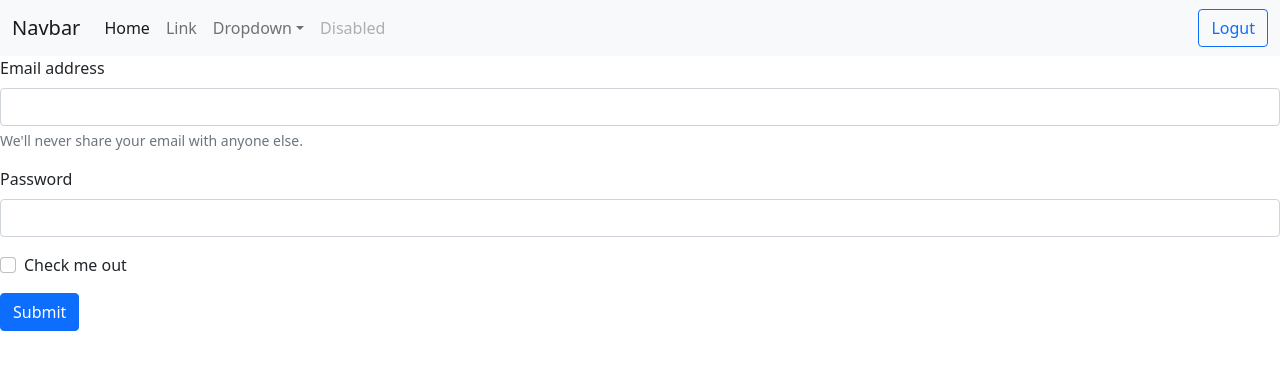
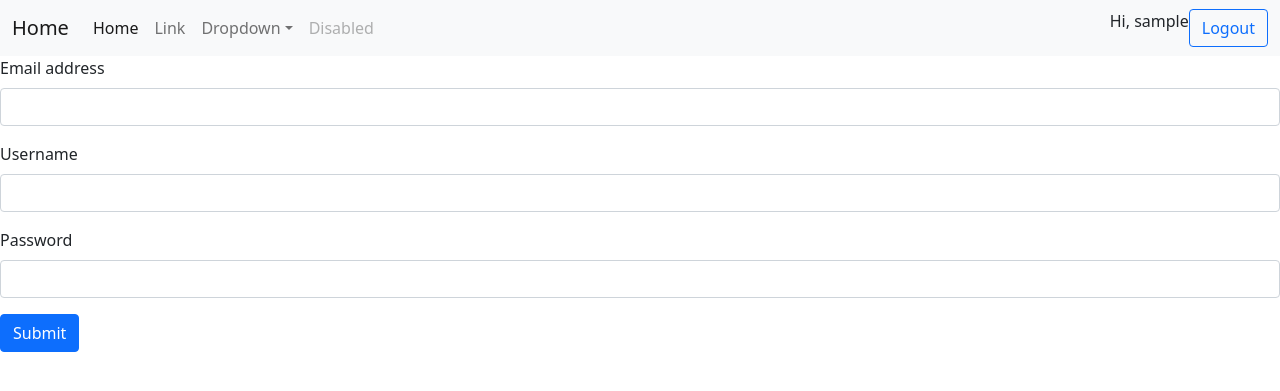
Before and after one commit to isadev97/SocialMediaProject2, a Django app: template social_media_app/templates/signup.html in a window 1280 px wide. Shown: the top 391 px of the page. Run offline with Django 4.2, Linux system fonts and the light colour scheme; the template is opened without the code that fills it, so the values that code supplies are empty; the visitor is signed in with stand-in values (Sample User, id 1).

Commit message:
added sign up feature

```diff
--- a/social_media_app/templates/base.html
+++ b/social_media_app/templates/base.html
@@ -13,7 +13,7 @@
   <body>
     <nav class="navbar navbar-expand-lg navbar-light bg-light">
       <div class="container-fluid">
-        <a class="navbar-brand" href="#">Navbar</a>
+        <a class="navbar-brand" href="/">Home</a>
         <button class="navbar-toggler" type="button" data-bs-toggle="collapse" data-bs-target="#navbarSupportedContent" aria-controls="navbarSupportedContent" aria-expanded="false" aria-label="Toggle navigation"><span class="navbar-toggler-icon"></span></button>
         <div class="collapse navbar-collapse" id="navbarSupportedContent">
           <ul class="navbar-nav me-auto mb-2 mb-lg-0">
@@ -46,10 +46,12 @@
           </ul>
           <form class="d-flex">
             {% if request.user.is_authenticated %}
-              <button class="btn btn-outline-primary" type="submit">Logut</button>
+              Hi,
+              {{ request.user.username }}
+              <a class="btn btn-outline-primary" href="/sign-out" type="submit">Logout</a>
             {% else %}
-              <button class="btn btn-outline-primary" type="submit">Sign Up</button>
-              <button class="btn btn-outline-secondary" type="submit">Sign In</button>
+              <a class="btn btn-primary" href="/sign-up">Sign Up</a>
+              <a class="btn btn-dark" href="/sign-in">Sign In</a>
             {% endif %}
           </form>
         </div>
@@ -67,6 +69,6 @@
     <!--
     <script src="https://cdn.jsdelivr.net/npm/@popperjs/core@2.9.2/dist/umd/popper.min.js" integrity="sha384-IQsoLXl5PILFhosVNubq5LC7Qb9DXgDA9i+tQ8Zj3iwWAwPtgFTxbJ8NT4GN1R8p" crossorigin="anonymous"></script>
     <script src="https://cdn.jsdelivr.net/npm/bootstrap@5.0.2/dist/js/bootstrap.min.js" integrity="sha384-cVKIPhGWiC2Al4u+LWgxfKTRIcfu0JTxR+EQDz/bgldoEyl4H0zUF0QKbrJ0EcQF" crossorigin="anonymous"></script>
-      -->
+        -->
   </body>
 </html>
--- a/social_media_app/templates/signup.html
+++ b/social_media_app/templates/signup.html
@@ -1,19 +1,24 @@
 {% extends 'base.html' %}
 {% block content %}
-<form>
+{% if error %}
+<div class="alert alert-danger" role="alert">
+  {{msg}}
+</div>
+{% endif %}
+  <form action="{% url 'sign_up' %}" method="POST">
+    {% csrf_token %}
     <div class="mb-3">
-      <label for="exampleInputEmail1" class="form-label">Email address</label>
-      <input type="email" class="form-control" id="exampleInputEmail1" aria-describedby="emailHelp">
-      <div id="emailHelp" class="form-text">We'll never share your email with anyone else.</div>
+      <label for="email" class="form-label">Email address</label>
+      <input type="email" class="form-control" id="email" name="email" required/>
     </div>
     <div class="mb-3">
-      <label for="exampleInputPassword1" class="form-label">Password</label>
-      <input type="password" class="form-control" id="exampleInputPassword1">
+      <label for="username" class="form-label">Username</label>
+      <input type="text" class="form-control" id="username" name="username" required/>
     </div>
-    <div class="mb-3 form-check">
-      <input type="checkbox" class="form-check-input" id="exampleCheck1">
-      <label class="form-check-label" for="exampleCheck1">Check me out</label>
+    <div class="mb-3">
+      <label for="password" class="form-label">Password</label>
+      <input type="password" class="form-control" id="password" name="password" required/>
     </div>
     <button type="submit" class="btn btn-primary">Submit</button>
-</form>
+  </form>
 {% endblock %}
--- a/social_media_app/urls.py
+++ b/social_media_app/urls.py
@@ -1,8 +1,9 @@
 from django.urls import path
-from social_media_app.views import index_view, sign_up_view, sign_in_view
+from social_media_app.views import index_view, sign_up_view, sign_in_view, sign_out_view
 
 urlpatterns = [
-    path('', index_view),
-    path('sign_up/', sign_up_view),
-    path('sign_in/', sign_in_view),
+    path('', index_view, name="index"),
+    path('sign-up/', sign_up_view, name="sign_up"),
+    path('sign-in/', sign_in_view, name="sign_in"),
+    path('sign-out/', sign_out_view, name="sign_out"),
 ]
```
Also changed, not shown: social_media_app/views.py (+35 -3 lines).
